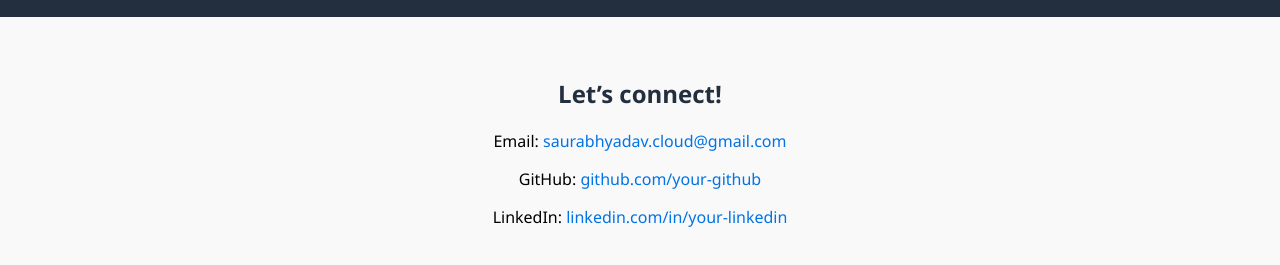
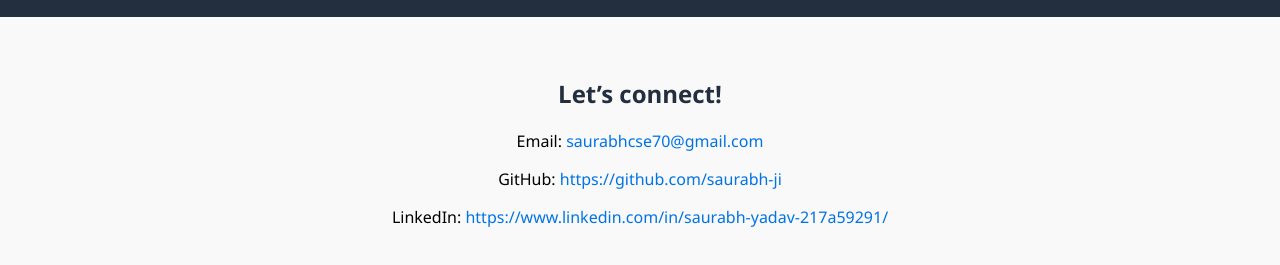
Before and after one commit to saurabh-ji/gym-website-template, a plain HTML site: page contact.html in a window 1280 px wide. Shown: the part 131-396 px from the top of the page. Drawn offline with Linux system fonts and the light colour scheme.

Commit message:
latest commit for contact.html

```diff
--- a/contact.html
+++ b/contact.html
@@ -29,9 +29,9 @@
 
   <div class="contact-container">
     <h2>Let’s connect!</h2>
-    <p>Email: <a href="mailto:saurabhyadav.cloud@gmail.com">saurabhyadav.cloud@gmail.com</a></p>
-    <p>GitHub: <a href="https://github.com/your-github" target="_blank">github.com/your-github</a></p>
-    <p>LinkedIn: <a href="https://linkedin.com/in/your-linkedin" target="_blank">linkedin.com/in/your-linkedin</a></p>
+    <p>Email: <a href="mailto:saurabhyadav.cloud@gmail.com">saurabhcse70@gmail.com</a></p>
+    <p>GitHub: <a href="https://github.com/your-github" target="_blank">https://github.com/saurabh-ji</a></p>
+    <p>LinkedIn: <a href="https://linkedin.com/in/your-linkedin" target="_blank">https://www.linkedin.com/in/saurabh-yadav-217a59291/</a></p>
   </div>
 
 </body>
```
